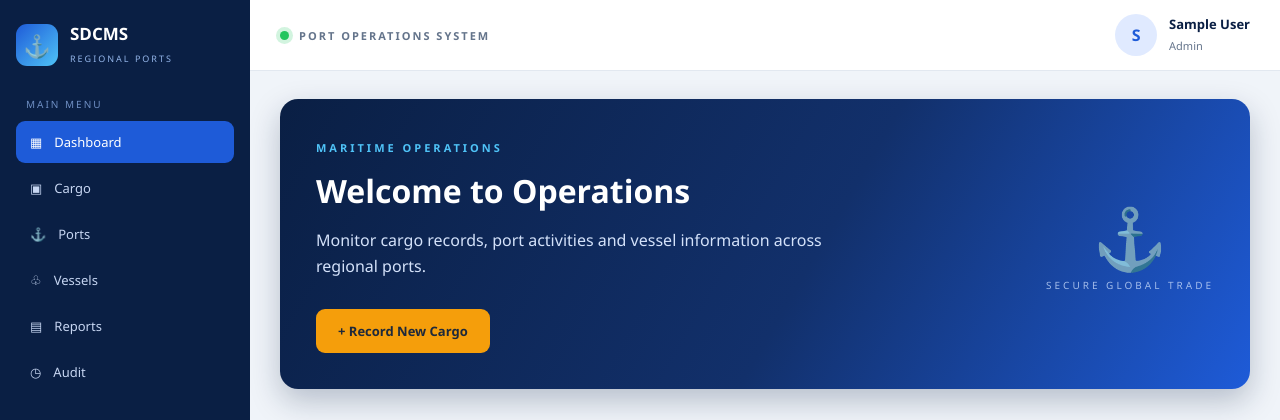
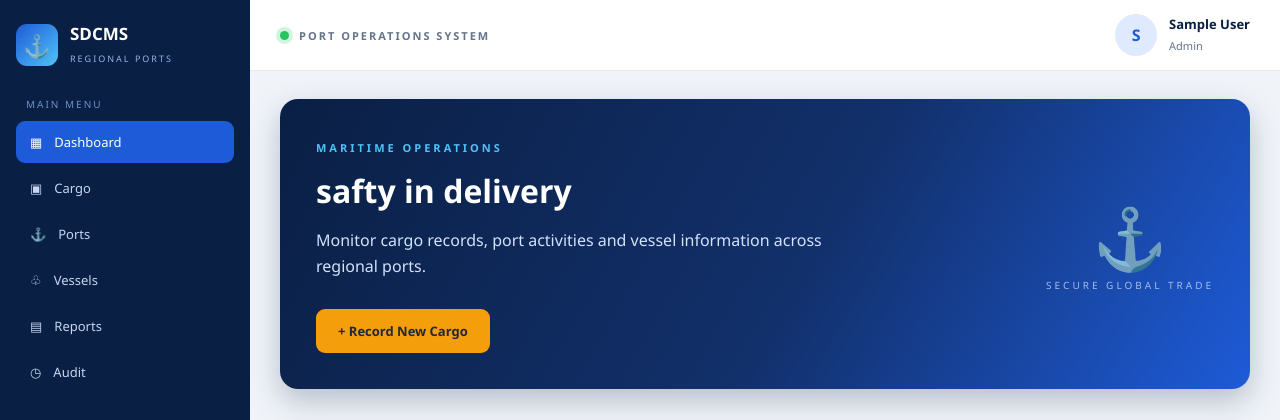
Before and after one commit to ashleyjacintq067-max/secure-digital-cargo-management, a Flask app: page /dashboard/ in a window 1280 px wide. Shown: the top 420 px of the page. Run offline with Flask 3, Linux system fonts and the light colour scheme; a user stored in the database is signed in; tables that the repository leaves empty hold one stand-in row (values such as "Sample post"); data that the repository does not hold is empty; some libraries are stand-ins or nearby versions.

Commit message:
replace welcome to operation to safty in delivery

```diff
--- a/templates/dashboard.html
+++ b/templates/dashboard.html
@@ -10,7 +10,7 @@
     <div class="welcome-content">
         <span class="welcome-tag">MARITIME OPERATIONS</span>
 
-        <h1>Welcome to Operations</h1>
+        <h1>safty in delivery</h1>
 
         <p>
             Monitor cargo records, port activities and vessel
```
